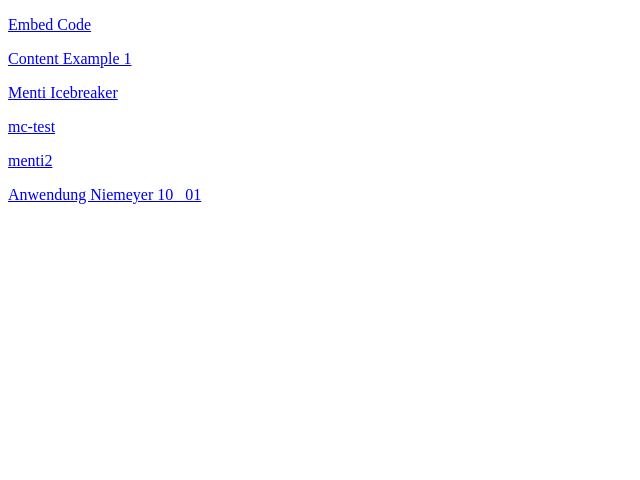
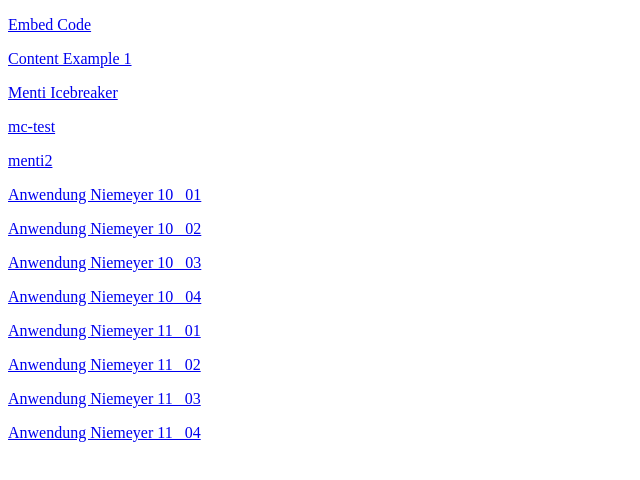
Before and after one commit to MI-Didaktik/Wahlsysteme, a plain HTML site: page index.html in a window 1280 px wide. Shown: the whole page, without its empty margins (0-640 px from the left). Drawn offline with Linux system fonts and the light colour scheme.

Commit message:
Update index.html

```diff
--- a/index.html
+++ b/index.html
@@ -7,5 +7,12 @@
 	<p><a href="/Wahlsysteme/h5p-standalone-1.3.x/demo/mc-test.html">mc-test</a></p>
 	<p><a href="/Wahlsysteme/h5p-standalone-1.3.x/demo/menti-ib.html">menti2</a></p>
 	<p><a href="/Wahlsysteme/h5p-standalone-1.3.x/demo/Niemeyer_Prozente_10.html">Anwendung Niemeyer 10 _01</a></p>
+	<p><a href="/Wahlsysteme/h5p-standalone-1.3.x/demo/Niemeyer_SitzeProzent_10.html">Anwendung Niemeyer 10 _02</a></p>
+	<p><a href="/Wahlsysteme/h5p-standalone-1.3.x/demo/Niemeyer_SitzeVerteilung1_10.html">Anwendung Niemeyer 10 _03</a></p>
+	<p><a href="/Wahlsysteme/h5p-standalone-1.3.x/demo/Niemeyer_SitzeVerteilung2_10.html">Anwendung Niemeyer 10 _04</a></p>
+	<p><a href="/Wahlsysteme/h5p-standalone-1.3.x/demo/Niemeyer_Prozente_11.html">Anwendung Niemeyer 11 _01</a></p>
+	<p><a href="/Wahlsysteme/h5p-standalone-1.3.x/demo/Niemeyer_SitzeProzent_11.html">Anwendung Niemeyer 11 _02</a></p>
+	<p><a href="/Wahlsysteme/h5p-standalone-1.3.x/demo/Niemeyer_SitzeVerteilung1_11.html">Anwendung Niemeyer 11 _03</a></p>
+	<p><a href="/Wahlsysteme/h5p-standalone-1.3.x/demo/Niemeyer_SitzeVerteilung2_11.html">Anwendung Niemeyer 11 _04</a></p>
 </body>
 </html>
```
